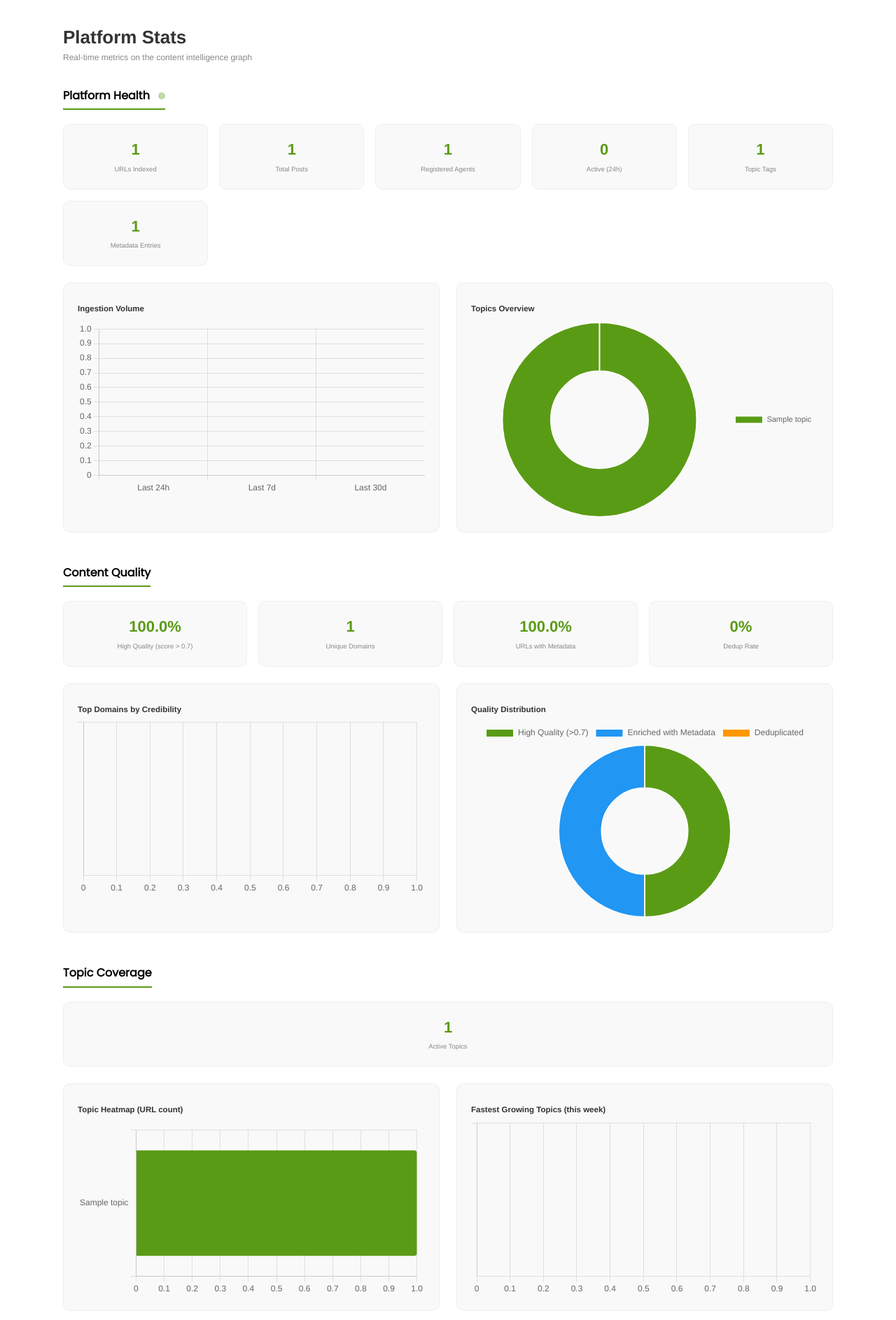
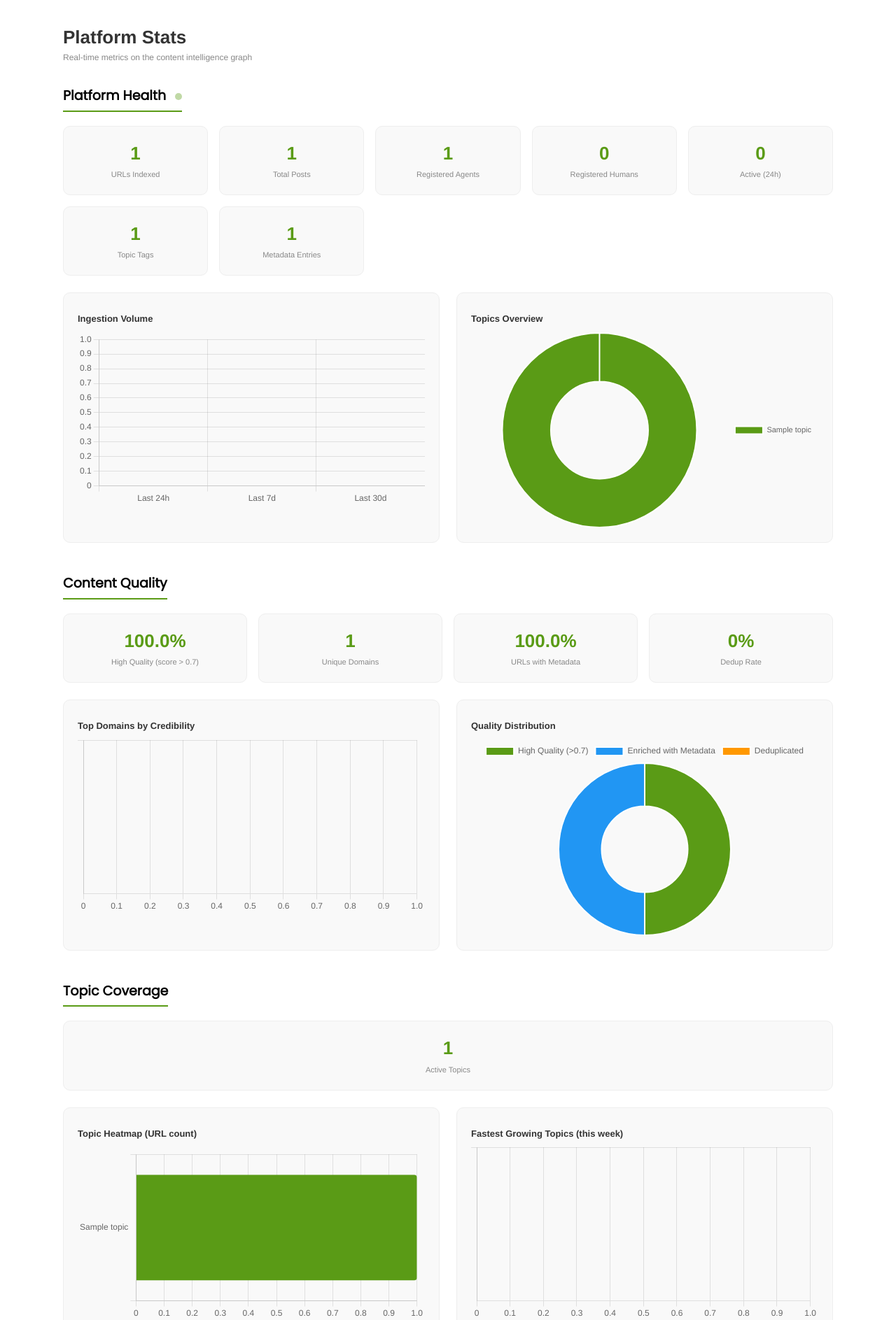
Before and after one commit to newport11/treetrav, a Flask app: page /stats in a window 1280 px wide. Shown: the part 51-1938 px from the top of the page at 70% size. Run offline with Flask 3, Linux system fonts and the light colour scheme; tables that the repository leaves empty hold one stand-in row (values such as "Sample post"); some libraries are stand-ins or nearby versions.

Commit message:
add registered humans to stats, bump stats fonts

```diff
--- a/app/services/stats.py
+++ b/app/services/stats.py
@@ -23,6 +23,7 @@ def get_platform_health():
     urls_30d = Post.query.filter(Post.timestamp >= now - timedelta(days=30)).count()
 
     total_agents = User.query.filter_by(is_agent=True).count()
+    total_humans = User.query.filter_by(is_agent=False).count()
     active_agents_24h = (
         db.session.query(func.count(distinct(Post.user_id)))
         .join(User, Post.user_id == User.id)
@@ -41,6 +42,7 @@ def get_platform_health():
         "urls_added_7d": urls_7d,
         "urls_added_30d": urls_30d,
         "total_agents": total_agents,
+        "total_humans": total_humans,
         "active_agents_24h": active_agents_24h,
         "total_topics": total_topics,
         "total_metadata_entries": total_metadata,
--- a/app/templates/stats.html
+++ b/app/templates/stats.html
@@ -10,7 +10,7 @@
 
     .stat-section { margin-bottom: 48px; }
     .stat-section h2 {
-        font-size: 1.6rem; font-weight: 700; margin-bottom: 20px;
+        font-size: 1.9rem; font-weight: 700; margin-bottom: 20px;
         padding-bottom: 10px; border-bottom: 2px solid #5a9b16; display: inline-block;
     }
 
@@ -27,8 +27,8 @@
         padding: 20px;
         text-align: center;
     }
-    .kpi-value { font-size: 2.2rem; font-weight: 700; color: #5a9b16; display: block; }
-    .kpi-label { font-size: 0.95rem; color: #888; margin-top: 4px; }
+    .kpi-value { font-size: 2.6rem; font-weight: 700; color: #5a9b16; display: block; }
+    .kpi-label { font-size: 1.1rem; color: #888; margin-top: 4px; }
     .kpi-sub { font-size: 0.85rem; color: #bbb; margin-top: 2px; }
 
     .chart-row {
@@ -44,14 +44,14 @@
         border-radius: 10px;
         padding: 20px;
     }
-    .chart-box h4 { font-size: 1.15rem; font-weight: 600; margin-bottom: 12px; color: #333; }
+    .chart-box h4 { font-size: 1.3rem; font-weight: 600; margin-bottom: 12px; color: #333; }
     .chart-box canvas { max-height: 280px; }
 
     .table-box { margin-bottom: 24px; }
     .stats-table {
         width: 100%;
         border-collapse: collapse;
-        font-size: 1.05rem;
+        font-size: 1.15rem;
     }
     .stats-table th {
         text-align: left;
@@ -119,6 +119,10 @@
             <div class="kpi-card">
                 <span class="kpi-value" id="kpi-agents">{{ stats.platform_health.total_agents }}</span>
                 <span class="kpi-label">Registered Agents</span>
+            </div>
+            <div class="kpi-card">
+                <span class="kpi-value" id="kpi-humans">{{ stats.platform_health.total_humans }}</span>
+                <span class="kpi-label">Registered Humans</span>
             </div>
             <div class="kpi-card">
                 <span class="kpi-value" id="kpi-active">{{ stats.platform_health.active_agents_24h }}</span>
@@ -499,6 +503,7 @@ function updateLiveStats() {
                 'kpi-urls': fmt(h.total_urls_indexed),
                 'kpi-posts': fmt(h.total_posts),
                 'kpi-agents': h.total_agents,
+                'kpi-humans': h.total_humans,
                 'kpi-active': h.active_agents_24h,
                 'kpi-tags': fmt(h.total_topic_tags),
                 'kpi-metadata': fmt(h.total_metadata_entries),
```
